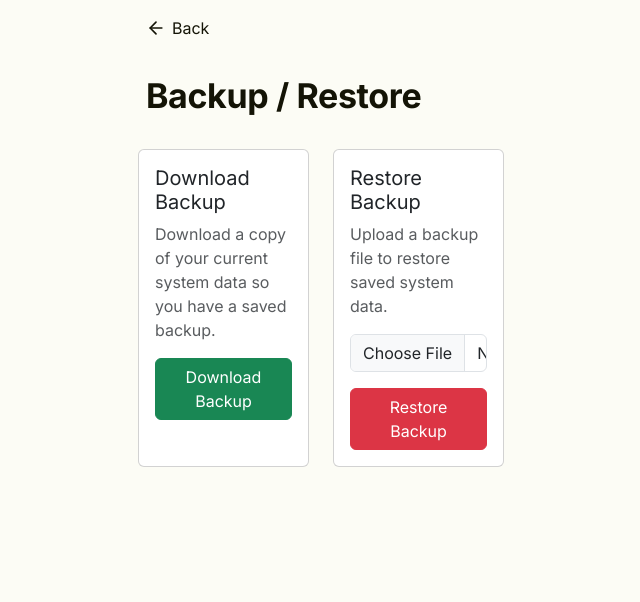
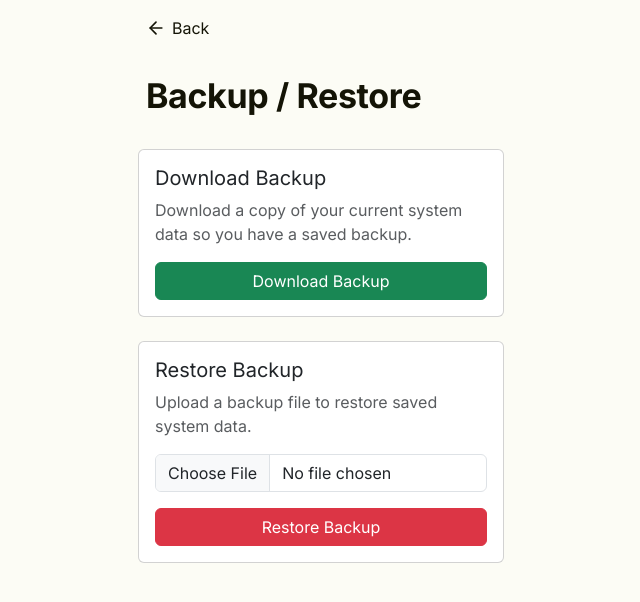
Before and after one commit to roblim8/jsquared, a Django app: template jsquared_app/templates/jsquared_app/backup_restore.html in a window 1280 px wide. Shown: the top 602 px of the page, without its empty margins (319-959 px from the left). Run offline with Django 5.2, Linux system fonts and the light colour scheme; the template is opened without the code that fills it, so the values that code supplies are empty.

Commit message:
polished backup/restore page

```diff
--- a/jsquared_app/templates/jsquared_app/backup_restore.html
+++ b/jsquared_app/templates/jsquared_app/backup_restore.html
@@ -19,22 +19,24 @@
 
 
 <div class="container py-4">
-  <div class="row g-4">
-    <div class="col-lg-6">
+  <div class="row">
+    <div class="col-lg-12">
       <div class="card p-3 h-100">
         <h5>Download Backup</h5>
         <p class="text-muted mb-3">Download a copy of your current system data so you have a saved backup.</p>
         <a href="{% url 'backup_download' %}" class="btn btn-success">Download Backup</a>
       </div>
     </div>
-    <div class="col-lg-6">
+  </div>
+  <div class="row mt-4">
+    <div class="col-lg-12">
       <div class="card p-3 h-100">
         <h5>Restore Backup</h5>
         <p class="text-muted mb-3">Upload a backup file to restore saved system data.</p>
         <form method="post" enctype="multipart/form-data">
           {% csrf_token %}
           <input type="file" name="backup_file" class="form-control mb-3" accept="application/json" required>
-          <button class="btn btn-danger">Restore Backup</button>
+          <button class="btn btn-danger col-12">Restore Backup</button>
         </form>
       </div>
     </div>
```
